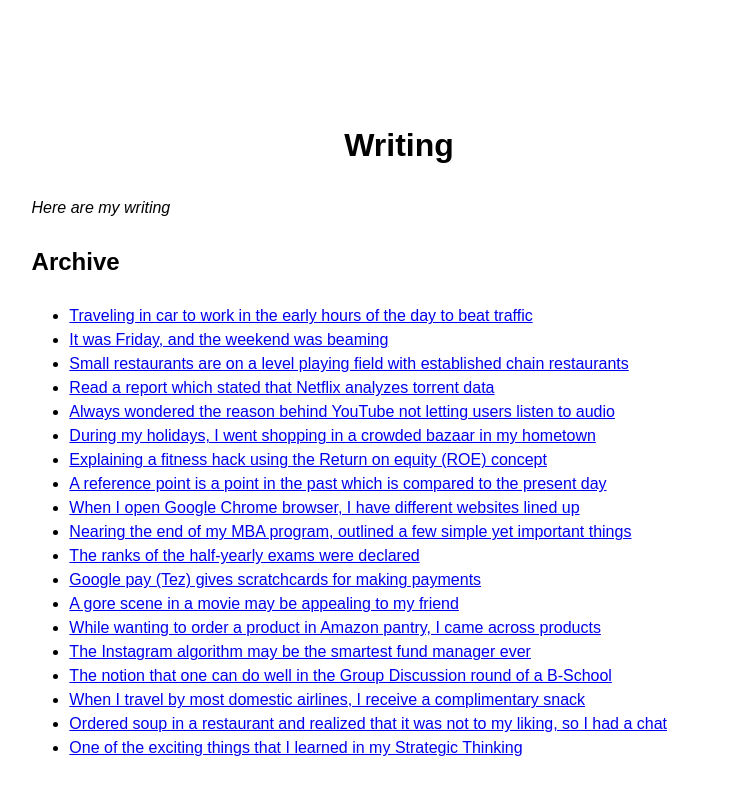
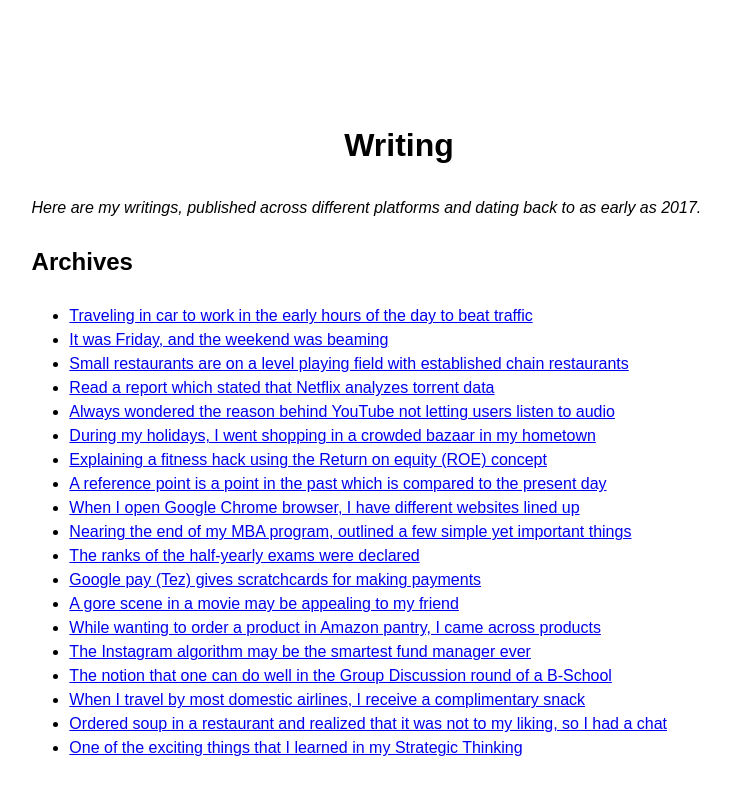
Before and after one commit to arunr-06/Website-pipright, a plain HTML site: page index_writing.html in a window 1280 px wide. Shown: the whole page, without its empty margins (241-970 px from the left). Drawn offline with Linux system fonts and the light colour scheme.

Commit message:
second commit

```diff
--- a/index_writing.html
+++ b/index_writing.html
@@ -39,9 +39,9 @@
             <p align='center'>Writing</p>
         </h1>
         <p>
-        <p class="padding"><i>Here are my writing</i></p>
+        <p class="padding"><i>Here are my writings, published across different platforms and dating back to as early as 2017. </i></p>
         <h2>
-            <p class="padding"><b>Archive</b></p>
+            <p class="padding"><b>Archives</b></p>
         </h2>
         <ul>
             <li><a href=".\LinkedIn\18_googlemap_early_office.html">Traveling in car to work in the early hours of the
```
Also changed, not shown: index.html (+2 -1 lines).
